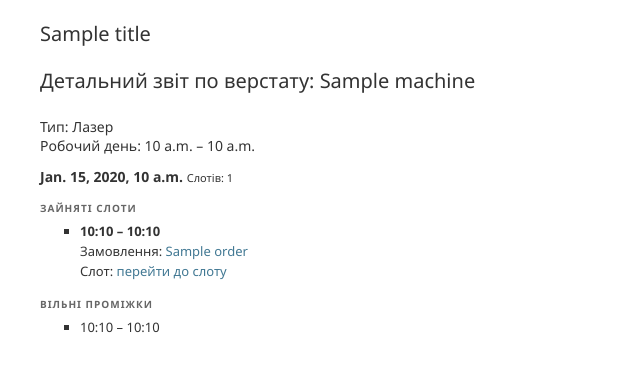
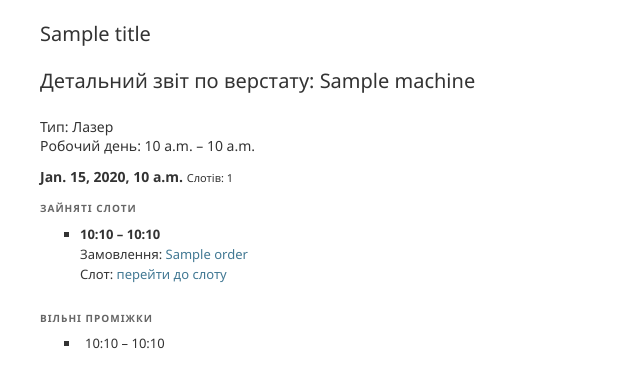
Before and after one commit to MykytaKoriak/metal-crm, a Django app: template web/manufacture/templates/machine_detail_report.html in a window 1280 px wide. Shown: the part 92-480 px from the top of the page, without its empty margins (0-640 px from the left). Run offline with Django 5.2, Linux system fonts and the light colour scheme; tables that the repository leaves empty hold one stand-in row (values such as "Sample post"); the template is opened without the code that fills it: values that come from a table or form of the project are taken from there, most other values are stand-ins (such as "Sample title", 1, 10 or a date in 2020).

Commit message:
Some style fixes for detail_report

```diff
--- a/web/manufacture/templates/machine_detail_report.html
+++ b/web/manufacture/templates/machine_detail_report.html
@@ -32,7 +32,7 @@
             <div class="card-body">
                 <div class="row">
                     <!-- Зайняті слоти -->
-                    <div class="col-md-6 mb-3 mb-md-0">
+                    <div class="col-md-6 mb-3 mb-md-0" style="display: flex; flex-direction: column;">
                         <h5 class="card-title">Зайняті слоти</h5>
                         {% if day.slots %}
                         <ul class="list-group list-group-flush">
@@ -60,12 +60,12 @@
                     </div>
 
                     <!-- Вільні проміжки -->
-                    <div class="col-md-6">
+                    <div class="col-md-6" style="display: flex; flex-direction: column;">
                         <h5 class="card-title">Вільні проміжки</h5>
                         {% if day.free %}
                         <ul class="list-group list-group-flush">
                             {% for start, end in day.free %}
-                            <li class="list-group-item px-0">
+                            <li class="list-group-item" style="padding: 0; padding-left: 5px !important;">
                                 {{ start|time:"H:i" }} – {{ end|time:"H:i" }}
                             </li>
                             {% endfor %}
```
